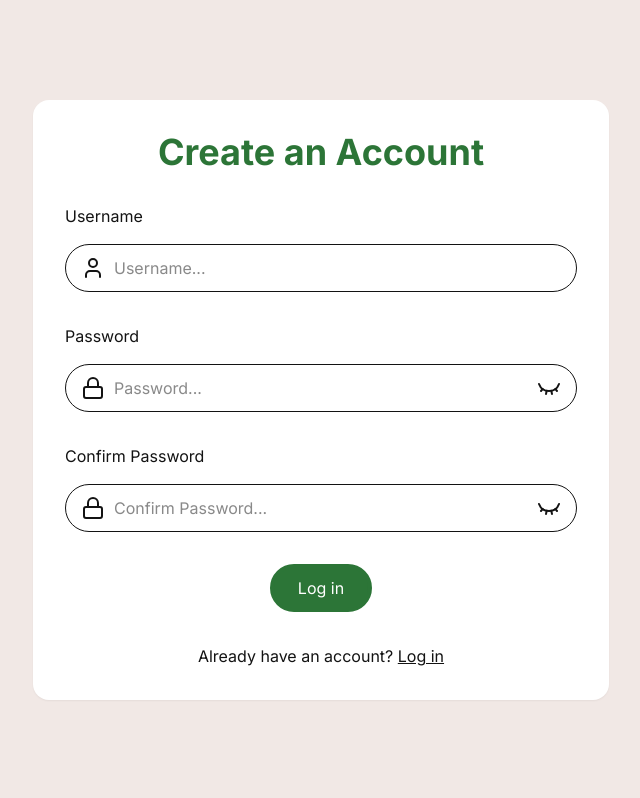
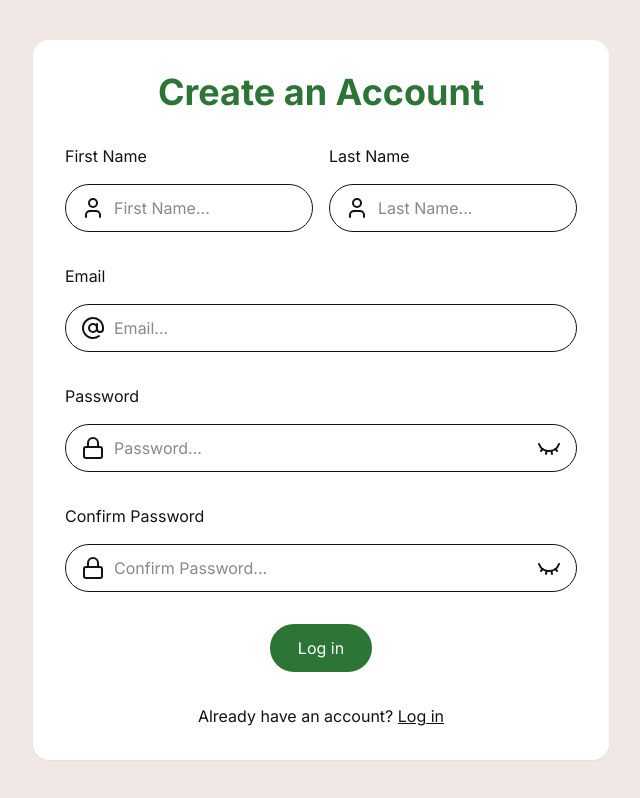
Before and after one commit to Kritzeey/sea-catering, a SvelteKit app: page /signup in a window 1280 px wide. Shown: the whole page, without its empty margins (319-959 px from the left). Built offline with nearby package versions, Linux system fonts and the light colour scheme.

Commit message:
fix: change several signup fields

```diff
--- a/src/routes/(auth)/signup/+page.svelte
+++ b/src/routes/(auth)/signup/+page.svelte
@@ -1,6 +1,6 @@
 <script>
   import Button from "$lib/components/button.svelte";
-  import { Eye, EyeClosed, Lock, User } from "@lucide/svelte";
+  import { AtSign, Eye, EyeClosed, Lock, User } from "@lucide/svelte";
 
   let showPassword = $state(false);
   let showConfirmPassword = $state(false);
@@ -13,16 +13,42 @@
     <span class="text-primary w-full text-center text-4xl font-bold">
       Create an Account
     </span>
+    <div class="grid grid-cols-2 gap-4">
+      <div class="col-span-1 flex flex-col gap-4">
+        <label for="firstname"> First Name </label>
+        <div class="relative w-full">
+          <input
+            type="text"
+            id="firstname"
+            placeholder="First Name..."
+            class="h-12 w-full rounded-3xl border p-4 px-12"
+          />
+          <User class="absolute top-[25%] left-4" />
+        </div>
+      </div>
+      <div class="col-span-1 flex flex-col gap-4">
+        <label for="lastname"> Last Name </label>
+        <div class="relative w-full">
+          <input
+            type="text"
+            id="lastname"
+            placeholder="Last Name..."
+            class="h-12 w-full rounded-3xl border p-4 px-12"
+          />
+          <User class="absolute top-[25%] left-4" />
+        </div>
+      </div>
+    </div>
     <div class="flex w-full flex-col gap-4">
-      <label for="username"> Username </label>
+      <label for="email"> Email </label>
       <div class="relative w-full">
         <input
-          type="text"
-          id="username"
-          placeholder="Username..."
+          type="email"
+          id="email"
+          placeholder="Email..."
           class="h-12 w-full rounded-3xl border p-4 px-12"
         />
-        <User class="absolute top-[25%] left-4" />
+        <AtSign class="absolute top-[25%] left-4" />
       </div>
     </div>
     <div class="flex w-full flex-col gap-4">
```
